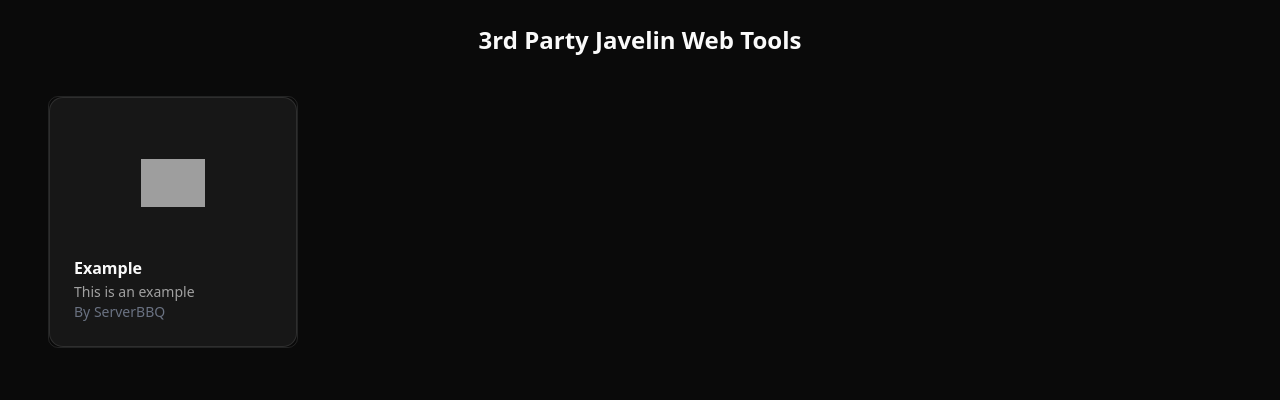
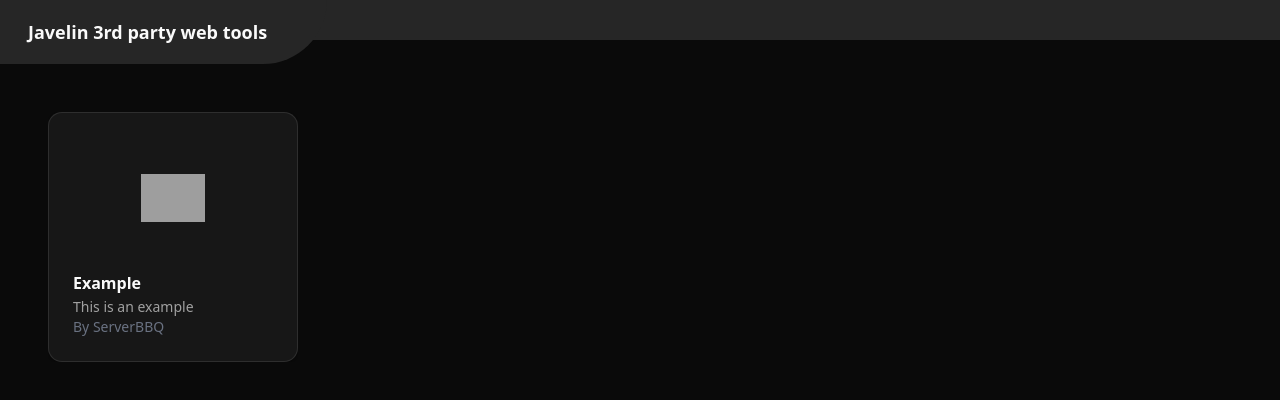
Before and after one commit to ServerBBQ/javelin-webtools, a Next.js app: page /javelin-webtools/ in a window 1280 px wide. Shown: the top 400 px of the page. Built offline with nearby package versions, Linux system fonts and the light colour scheme; grey boxes are pictures that could not be loaded.

Commit message:
Improve ui by adding header with back button

```diff
--- a/app/layout.tsx
+++ b/app/layout.tsx
@@ -2,6 +2,7 @@ import type { Metadata } from "next";
 import { Geist, Geist_Mono } from "next/font/google";
 import "./globals.css";
 import nextConfig from "@/next.config";
+import Header from "@/components/header";
 
 const geistSans = Geist({
   variable: "--font-geist-sans",
@@ -31,6 +32,7 @@ export default function RootLayout({
       <body
         className={`${geistSans.variable} ${geistMono.variable} antialiased dark`}
       >
+        <Header />
         {children}
       </body>
     </html>
--- a/app/page.tsx
+++ b/app/page.tsx
@@ -57,13 +57,12 @@ export default function ToolsPage() {
 
   return (
     <div className="p-6">
-      <h1 className="text-2xl font-bold mb-4 text-center">3rd Party Javelin Web Tools</h1>
-        <div className="grid grid-cols-[repeat(auto-fit,250px)] gap-6 p-6">
+      <div className="grid grid-cols-[repeat(auto-fit,250px)] gap-6 p-6">
         {tools.map((tool) => (
           <Link
             key={tool.name}
             href={tool.link}
-            className="group block border rounded-lg overflow-hidden hover:shadow-lg transition-shadow"
+            className="group block overflow-hidden hover:shadow-lg transition-shadow"
           >
             <Card className="flex flex-col h-[250px]">
               <CardContent className="flex-1 flex flex-col items-center justify-center">
--- /dev/null
+++ b/components/header.tsx
@@ -0,0 +1,28 @@
+"use client";
+
+import { X } from "lucide-react";
+import Link from "next/link";
+import { usePathname } from "next/navigation";
+
+export default function Header() {
+  const pathname = usePathname();
+  const showXButton = pathname !== "/";
+
+
+  return (
+    <div className="h-16">
+      <div className="h-16 bg-secondary fixed top-0 left-0 px-7 pr-15 rounded-br-full flex items-center z-10">
+        <Link href="/" className="font-bold text-lg hover:underline">
+          Javelin 3rd party web tools
+        </Link>
+      </div>
+      <div className="h-10 bg-secondary fixed top-0 left-0 w-full flex items-center">
+          {showXButton && (
+          <Link className="ml-auto hover:bg-primary/20 p-2 rounded-full" href="/">
+            <X />
+          </Link>
+        )}
+      </div>
+    </div>
+  );
+}
```
